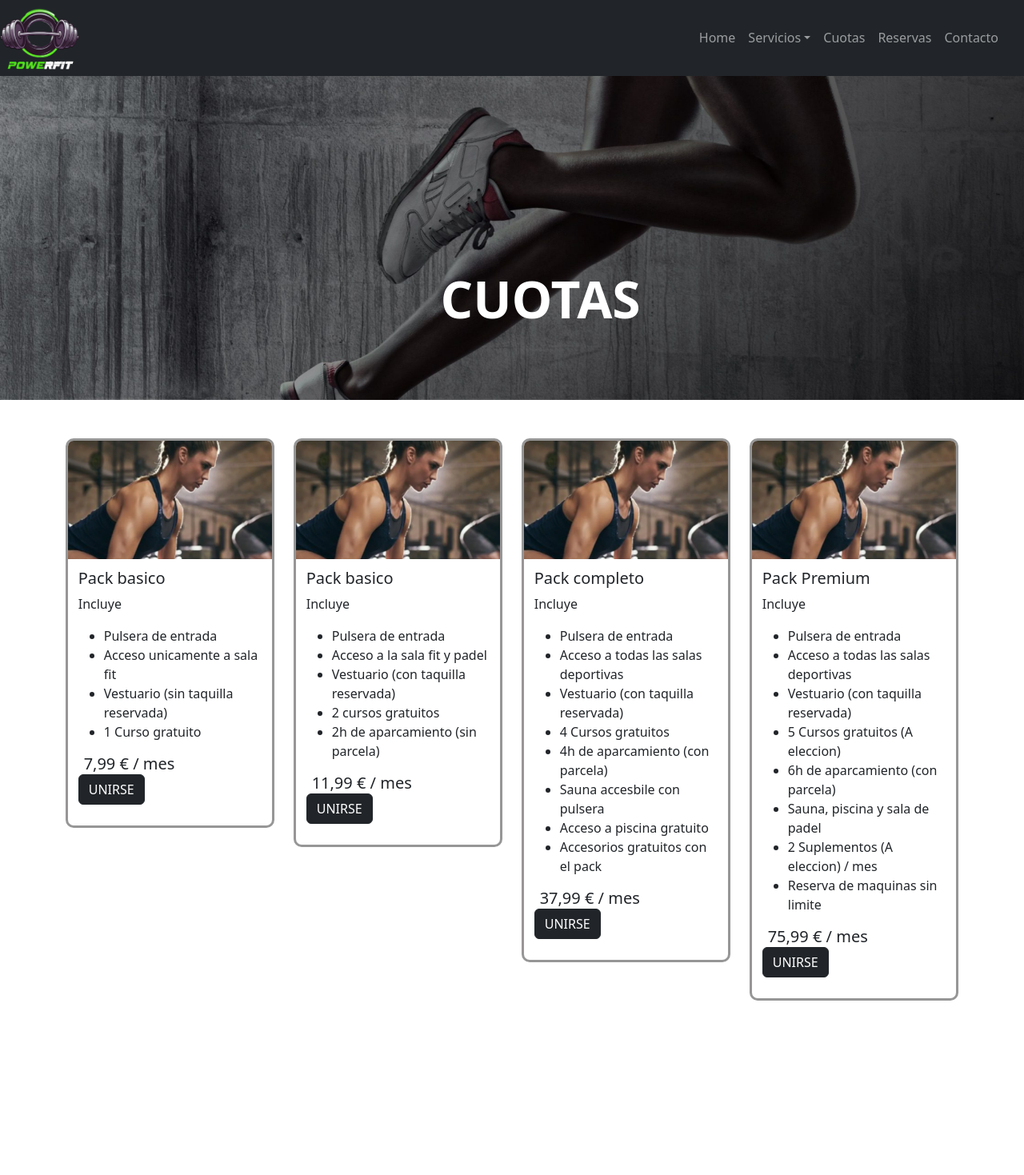
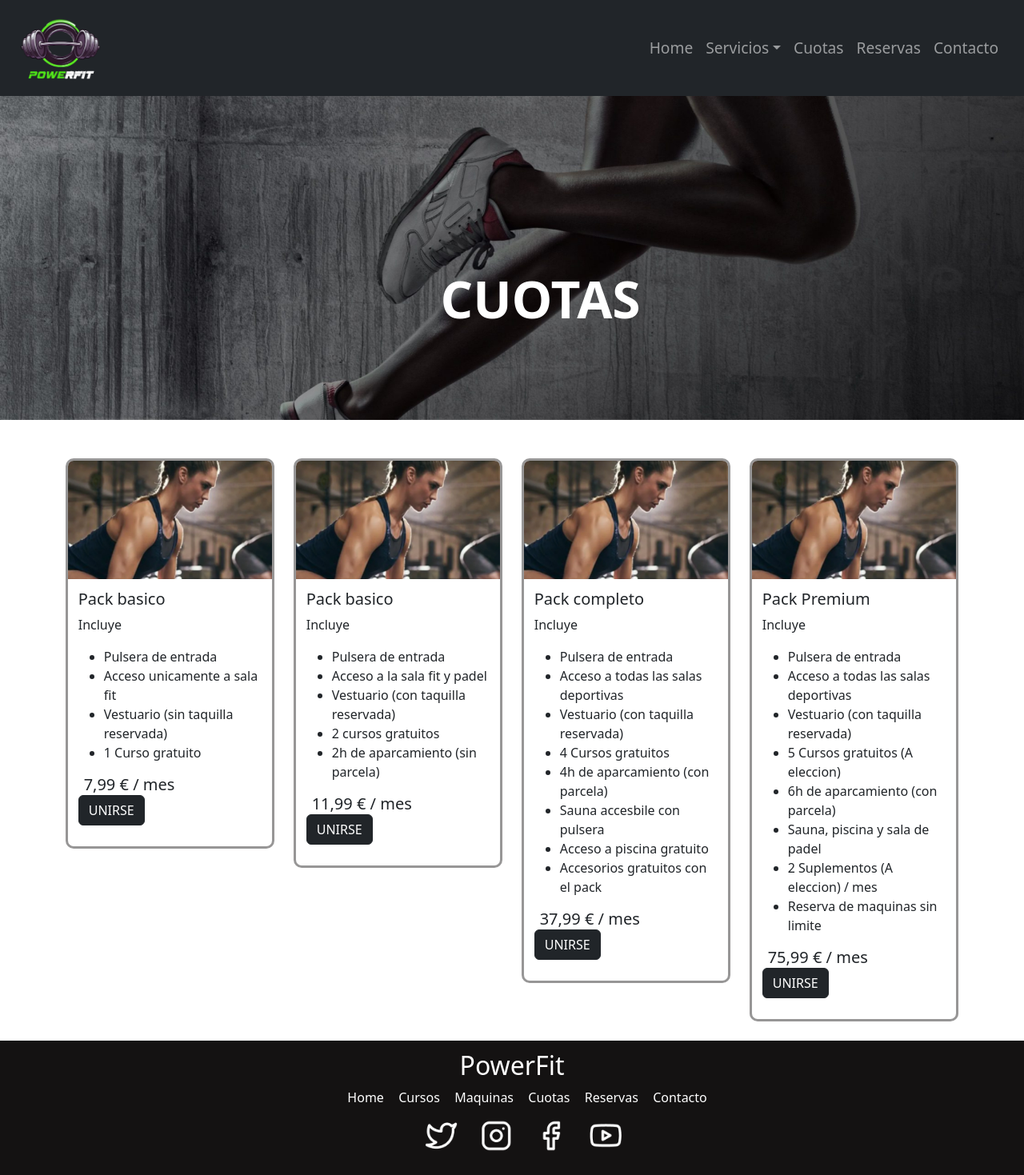
Before and after one commit to S4nchzz/GymPowerFit-DESIN, a website: page payment.html in a window 1280 px wide. Shown: the whole page at 80% size. Before the commit the page ends 1275 px from the top, so only its background shows below. Drawn offline with nearby package versions, Linux system fonts and the light colour scheme.

Commit message:
Se ha creado el Footer general para todas las paginas y se ha modificado el tamaño de la letra y el logo del nav

```diff
--- a/payment.html
+++ b/payment.html
@@ -11,7 +11,7 @@
 </head>
 <body>
     <nav class="navbar navbar-expand-sm bg-dark navbar-dark">
-        <img src="./src/img/logo.png" width="100px" class="logo">
+        <img class="logoPicture" src="./src/img/logo.png" width="100px" class="logo">
         <div class="collapse navbar-collapse justify-content-end">
             <ul class="navbar-nav me-4">
                 <li class="nav-item dropdown">
@@ -37,7 +37,7 @@
             </ul>
         </div>
     </nav>
-    <div class="backgroundImg">
+    <div>
         <img src="./src/img/background.png" width="100%">
         <h1 class="paymentTitle">CUOTAS</h1>
     </div>
@@ -52,7 +52,7 @@
                         <h5>Pack basico</h5>
                         <p>Incluye</p>
 
-                        <ul class="ulPackInclude">
+                        <ul>
                             <li>Pulsera de entrada</li>
                             <li>Acceso unicamente a sala fit</li>
                             <li>Vestuario (sin taquilla reservada)</li>
@@ -72,7 +72,7 @@
                         <h5>Pack basico</h5>
                         <p>Incluye</p>
 
-                        <ul class="ulPackInclude">
+                        <ul>
                             <li>Pulsera de entrada</li>
                             <li>Acceso a la sala fit y padel</li>
                             <li>Vestuario (con taquilla reservada)</li>
@@ -93,7 +93,7 @@
                         <h5>Pack completo</h5>
                         <p>Incluye</p>
 
-                        <ul class="ulPackInclude">
+                        <ul>
                             <li>Pulsera de entrada</li>
                             <li>Acceso a todas las salas deportivas</li>
                             <li>Vestuario (con taquilla reservada)</li>
@@ -117,7 +117,7 @@
                         <h5>Pack Premium</h5>
                         <p>Incluye</p>
 
-                        <ul class="ulPackInclude">
+                        <ul>
                             <li>Pulsera de entrada</li>
                             <li>Acceso a todas las salas deportivas</li>
                             <li>Vestuario (con taquilla reservada)</li>
@@ -137,5 +137,22 @@
     </div>
     <br>
 
+    <footer>
+        <h6 class="footerTitle">PowerFit</h6>
+        <ul class="horizontalMenuList">
+            <li>Home</li>
+            <li>Cursos</li>
+            <li>Maquinas</li>
+            <li>Cuotas</li>
+            <li>Reservas</li>
+            <li>Contacto</li>
+        </ul>
+        <ul class="socialNetworks">
+            <li><img src="./src/img/socialNetworks/Ptwitter.png" width="80%"></li>
+            <li><img src="./src/img/socialNetworks/Pinstagram.png" width="80%"></li>
+            <li><img src="./src/img/socialNetworks/Pfacebook.png" width="80%"></li>
+            <li><img src="./src/img/socialNetworks/Pyoutube.png" width="80%"></li>
+        </ul>
+    </footer>
 </body>
 </html>
--- a/src/css/Payment.css
+++ b/src/css/Payment.css
@@ -1,3 +1,4 @@
+/*Parte superior de la pagina*/
 .paymentTitle {
     font-size: 400%;
     color: white;
@@ -7,12 +8,18 @@
     left: 43%;
 }
 
-.price {
-    display: inline;
-    margin-right: 20%;
-    margin-left: 3%;
+/*Nav*/
+.navbar-nav .nav-link {
+    font-size: 1.2rem;
 }
 
+.logoPicture {
+    margin-left: 2%;
+    margin-top: 1%;
+    margin-bottom: 1%;
+}
+
+/*Packs*/
 .box {
     border: 3px solid rgb(151, 150, 150);
     border-radius: 10px;
@@ -23,7 +30,41 @@
     padding: 5%;
 }
 
+.price {
+    display: inline;
+    margin-right: 20%;
+    margin-left: 3%;
+}
+
 .packPicture {
     border-top-left-radius: 7px;
     border-top-right-radius: 7px;
 }
+
+/*Footer*/
+footer {
+    background-color: #141212;
+    color: white;
+    padding: 1%;
+}
+
+.footerTitle, .horizontalMenuList, .socialNetworks {
+    display: flex;
+    justify-content: center;
+}
+
+.footerTitle {
+    font-size: 200%;
+}
+
+.horizontalMenuList li, .socialNetworks li {
+    list-style-type: none;
+    padding-left: 1%;
+    padding-right: .5%;
+    cursor: pointer;
+}
+
+.horizontalMenuList li:hover {
+    transition: ease-in-out 0.5s;
+    color: rgb(209, 209, 209);
+}
```
Also changed, not shown: src/img/socialNetworks/Pfacebook.png (added), src/img/socialNetworks/Pinstagram.png (added), src/img/socialNetworks/Ptwitter.png (added), src/img/socialNetworks/Pyoutube.png (added).
